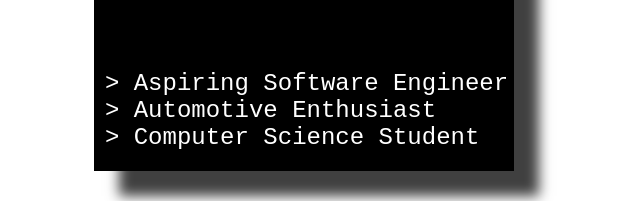
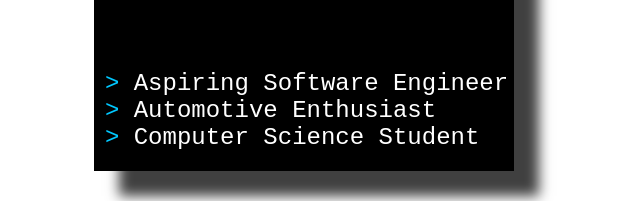
Before and after one commit to jbrjteb1234/website, a Svelte app: page / in a window 1280 px wide. Shown: the part 273-474 px from the top of the page, without its empty margins (40-680 px from the left). Built offline with nearby package versions, Linux system fonts and the light colour scheme.

Commit message:
Fixed > color for title

```diff
--- a/src/App.svelte
+++ b/src/App.svelte
@@ -72,11 +72,11 @@
   </h1>
 
   <h2 class="header-subtitle">
-    <span style="color: var(--font-color-blue)"> &gt </span>
+    <span style="color: var(--color-blue)"> &gt </span>
     Aspiring Software Engineer<br>
-    <span style="color: var(--font-color-blue)"> &gt </span>
+    <span style="color: var(--color-blue)"> &gt </span>
     Automotive Enthusiast<br>
-    <span style="color: var(--font-color-blue)"> &gt </span>
+    <span style="color: var(--color-blue)"> &gt </span>
     Computer Science Student
   </h2>
 </div>
```
